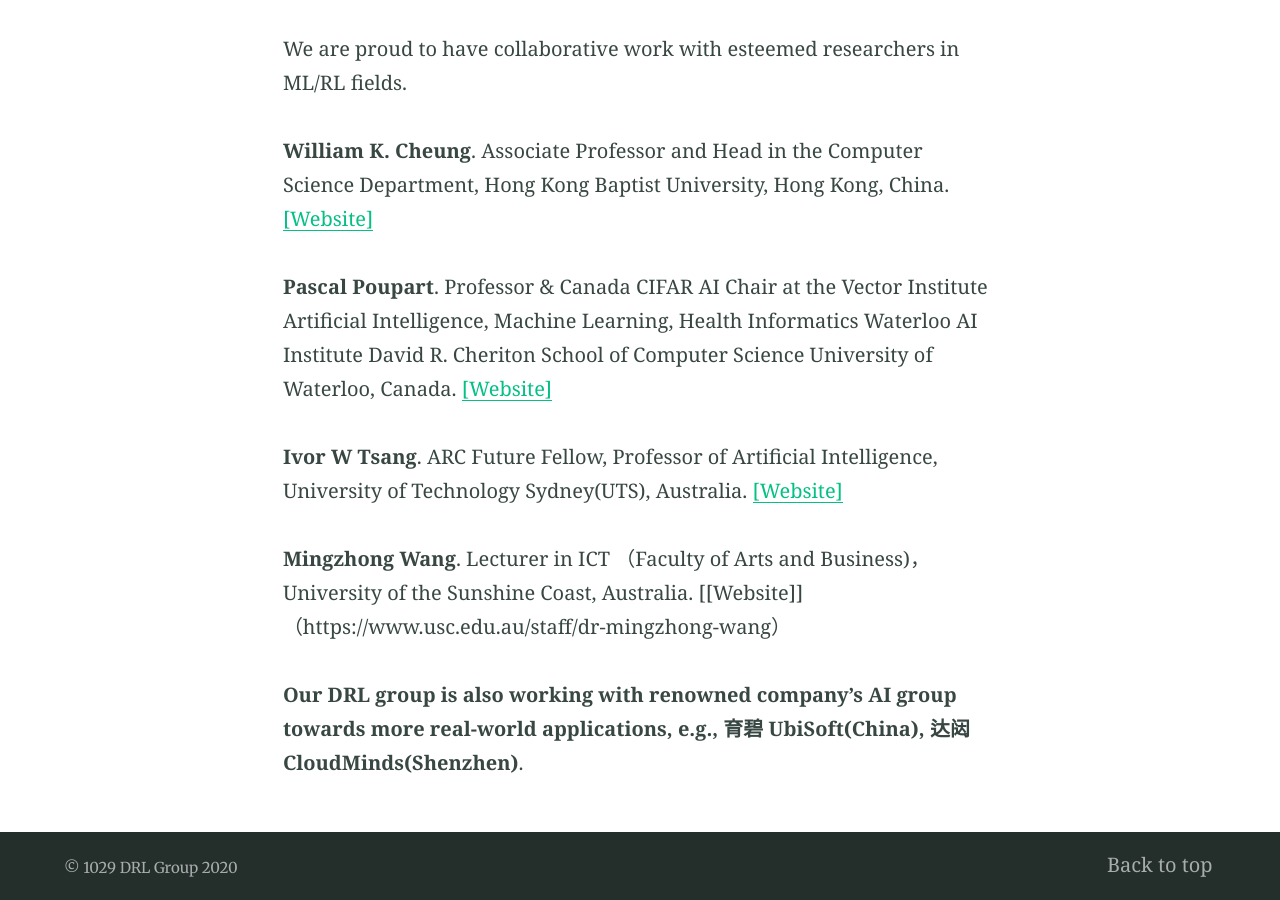
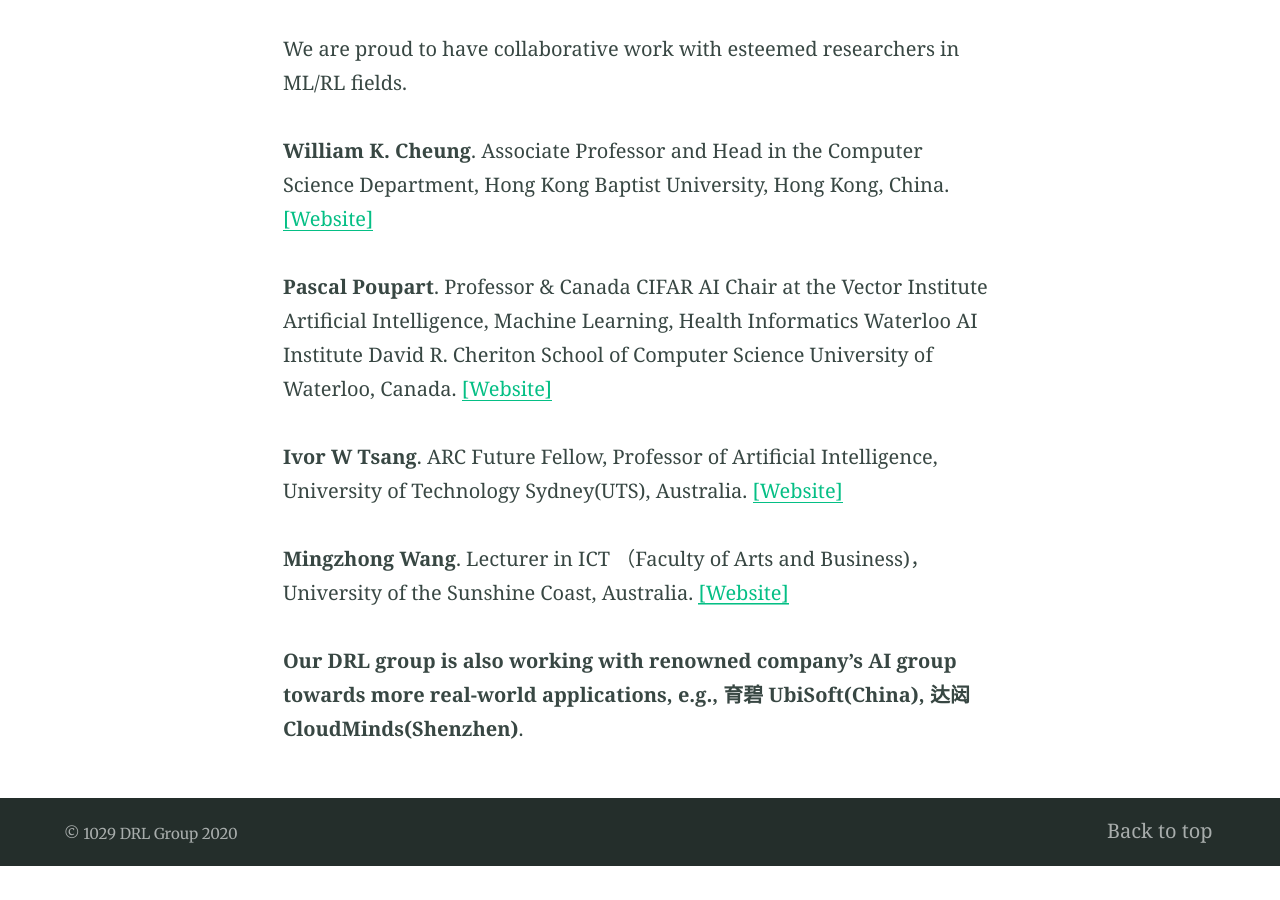
Before and after one commit to nengnengli/bit1029public.github.io, a Jekyll site: the page built from people.md, in a window 1280 px wide and 900 px high, scrolled down 2051 px. Built offline with Jekyll 4.4.1, drawn with Linux system fonts in a browser that asks for light colours; after the commit the page ends 2917 px from its top, so only the background shows below that.

Commit message:
Update people.md

```diff
--- a/people.md
+++ b/people.md
@@ -64,6 +64,6 @@ collectionpage: pages
 
 **Ivor W Tsang**. ARC Future Fellow, Professor of Artificial Intelligence, University of Technology Sydney(UTS), Australia. [[Website]](https://www.uts.edu.au/staff/ivor.tsang)
 
-**Mingzhong Wang**. Lecturer in ICT （Faculty of Arts and Business)，University of the Sunshine Coast, Australia. [[Website]]（https://www.usc.edu.au/staff/dr-mingzhong-wang）
+**Mingzhong Wang**. Lecturer in ICT （Faculty of Arts and Business)，University of the Sunshine Coast, Australia. [[Website]](https://www.usc.edu.au/staff/dr-mingzhong-wang)
 
 **Our DRL group is also working with renowned company's AI group towards more real-world applications, e.g., 育碧 UbiSoft(China), 达闼 CloudMinds(Shenzhen)**.
```
